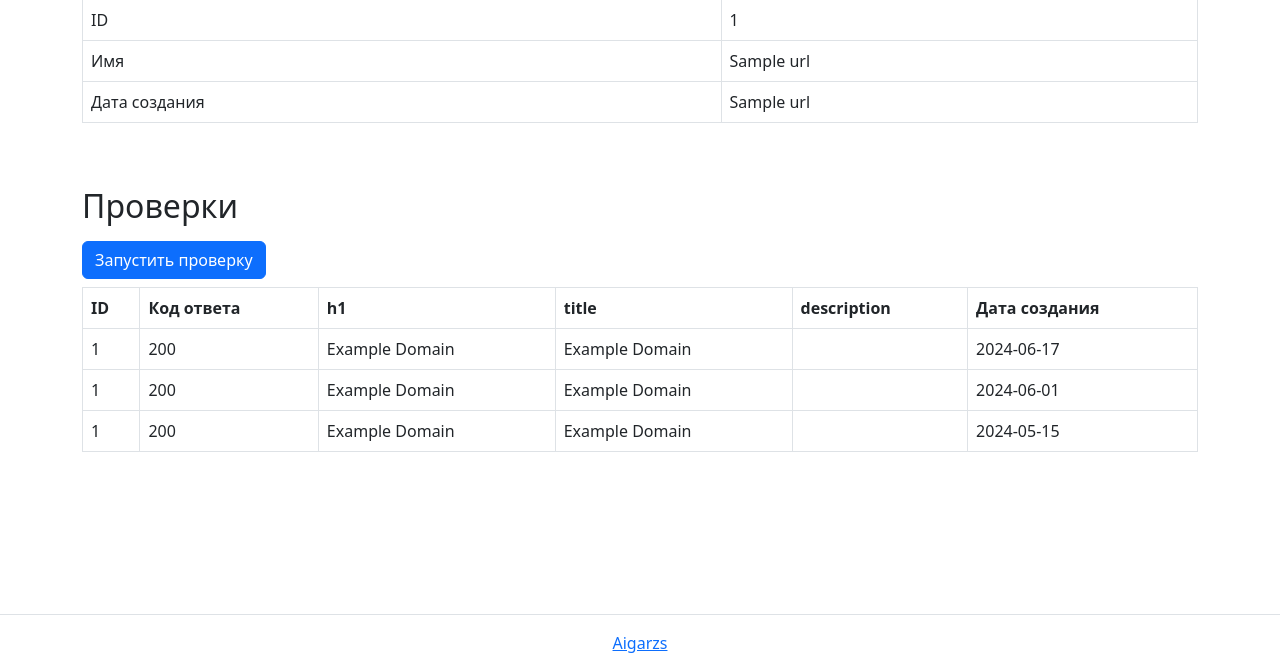
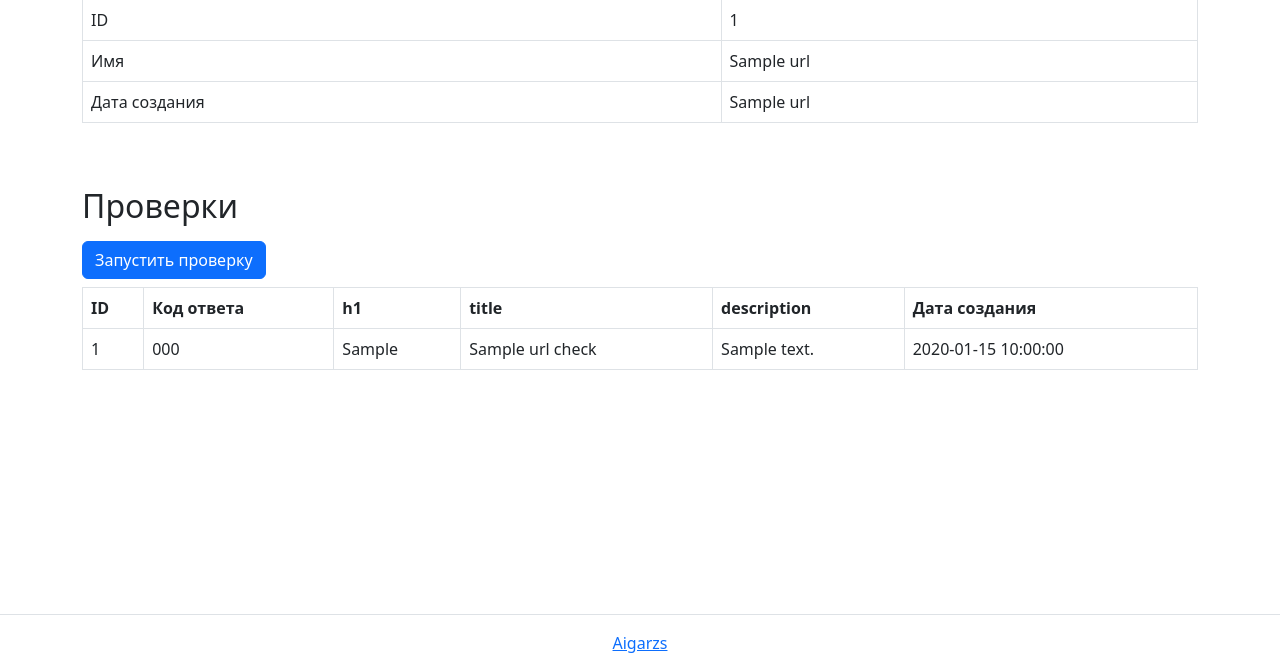
Before and after one commit to aigarzs/python-project-83, a Flask app: page /urls/1 in a window 1280 px wide. Shown: the part 129-800 px from the top of the page. Run offline with Flask 3, Linux system fonts and the light colour scheme; a database or web service that is not in the repository returns one stand-in record (values such as "Sample title"); some libraries are stand-ins or nearby versions.

Commit message:
Adding checks history

```diff
--- a/page_analyzer/app.py
+++ b/page_analyzer/app.py
@@ -16,27 +16,6 @@ load_dotenv()
 app = Flask(__name__)
 app.config['SECRET_KEY'] = os.getenv('SECRET_KEY')
 DATABASE_URL = os.getenv('DATABASE_URL')
-
-history = (
-    {"id": 1,
-     "code": 200,
-     "h1": "Example Domain",
-     "title": "Example Domain",
-     "description": "",
-     "created_at": "2024-06-17"},
-    {"id": 1,
-     "code": 200,
-     "h1": "Example Domain",
-     "title": "Example Domain",
-     "description": "",
-     "created_at": "2024-06-01"},
-    {"id": 1,
-     "code": 200,
-     "h1": "Example Domain",
-     "title": "Example Domain",
-     "description": "",
-     "created_at": "2024-05-15"}
-)
 
 
 @app.get("/")
@@ -95,23 +74,43 @@ def validate_url(address):
 @app.get("/urls/<id>")
 def get_url(id):
     id = int(id)
-    try:
-        connection = psycopg2.connect(DATABASE_URL)
-        cursor = connection.cursor()
-        cursor.execute("SELECT * FROM urls WHERE id = %s;", (id,))
-        data = cursor.fetchone()
-        url = {"id": data[0],
-               "name": data[1],
-               "created_at": data[2]}
-    except Exception:
-        # msg_category = "danger"
-        # msg_message = err
-        # flash(msg_message, msg_category)
-        # messages = get_flashed_messages(with_categories=True)
-        return render_template("url_notfound.html")
-    finally:
-        cursor.close()
-        connection.close()
+    with psycopg2.connect(DATABASE_URL) as connection:
+        with connection.cursor() as cursor:
+            try:
+                cursor.execute("SELECT * FROM urls WHERE id = %s;", (id,))
+                data = cursor.fetchone()
+                url = {"id": data[0],
+                       "name": data[1],
+                       "created_at": data[2]}
+            except Exception:
+                return render_template("url_notfound.html")
+
+            history = []
+            try:
+                sql = ("SELECT "
+                       "id, "
+                       "status_code, "
+                       "h1, "
+                       "title, "
+                       "description, "
+                       "created_at"
+                       " FROM url_checks "
+                       " WHERE url_id = %s "
+                       " ORDER BY created_at DESC;")
+                cursor.execute(sql, (id,))
+                data = cursor.fetchall()
+                for r in data:
+                    h = {
+                        "id": r[0],
+                        "status_code": r[1],
+                        "h1": r[2],
+                        "title": r[3],
+                        "description": r[4],
+                        "created_at": r[5]
+                    }
+                    history.append(h)
+            except Exception:
+                pass
 
     messages = get_flashed_messages(with_categories=True)
     return render_template("url_details.html", messages=messages,
@@ -120,9 +119,19 @@ def get_url(id):
 
 @app.post("/urls/<id>/checks")
 def post_url_checks(id):
-    msg_category = "success"
-    msg_message = "Страница успешно проверена"
-    flash(msg_message, msg_category)
+    id = int(id)
+    with psycopg2.connect(DATABASE_URL) as connection:
+        with connection.cursor() as cursor:
+            sql = """INSERT INTO url_checks (url_id, created_at)
+             VALUES (%s, %s);"""
+            print(cursor.mogrify(sql, (id, datetime.now())))
+            cursor.execute(sql, (id, datetime.now()))
+            connection.commit()
+
+            msg_category = "success"
+            msg_message = "Страница успешно проверена"
+            flash(msg_message, msg_category)
+
     return redirect(url_for("get_url", id=id))
 
 
--- a/page_analyzer/templates/url_details.html
+++ b/page_analyzer/templates/url_details.html
@@ -47,7 +47,7 @@
       {% for hist in history %}
     <tr>
         <td>{{ hist.id }}</td>
-        <td>{{ hist.code }}</td>
+        <td>{{ hist.status_code }}</td>
         <td>{{ hist.h1 }}</td>
         <td>{{ hist.title }}</td>
         <td>{{ hist.description }}</td>
```
Also changed, not shown: database.sql (+13 -1 lines).
